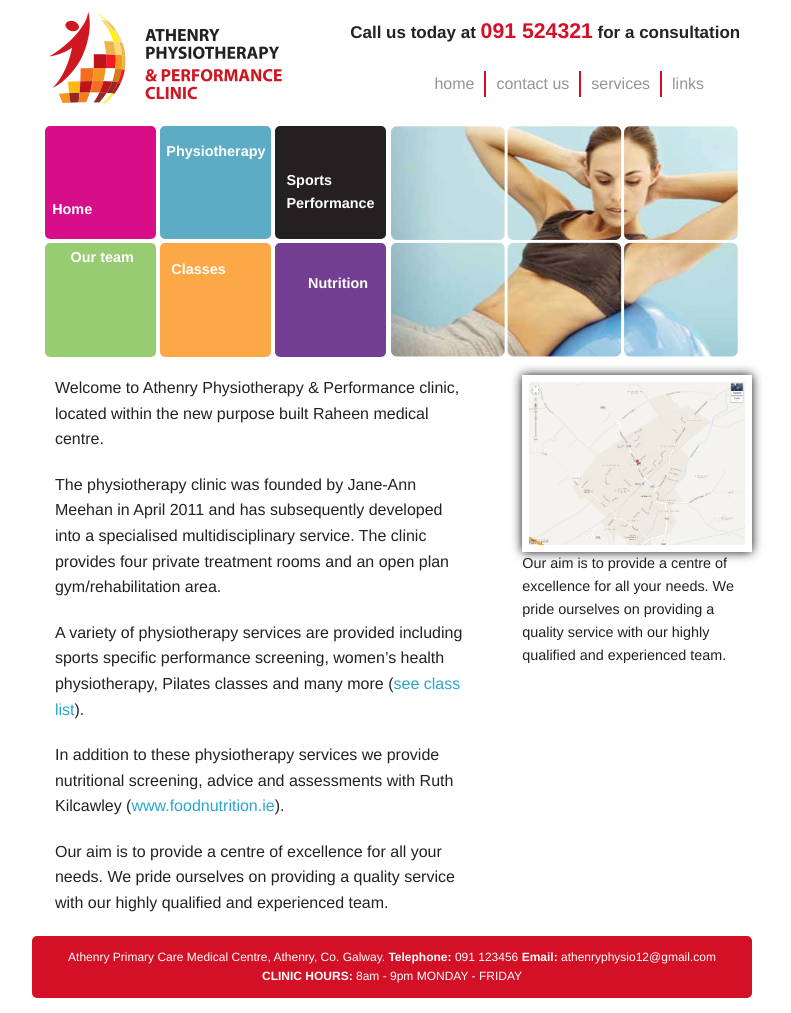
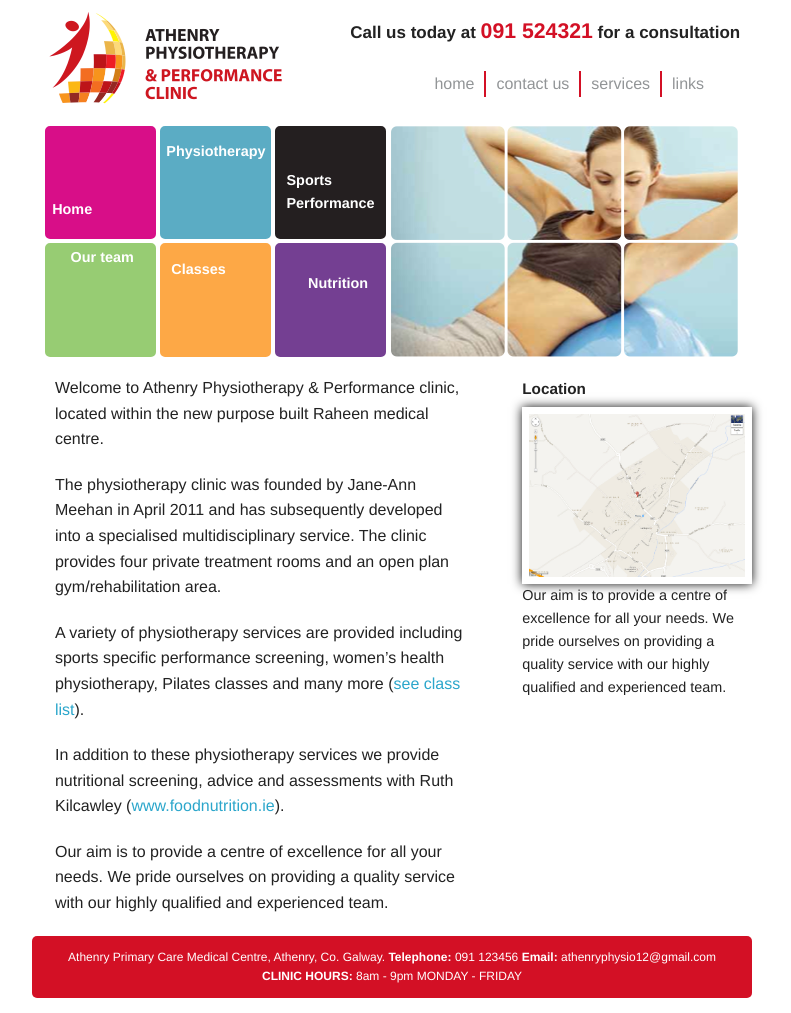
Before and after one commit to alanburke/athenryphysio, a Jekyll site: the page built from _posts/0001-01-01-index.md, in a window 1280 px wide. Shown: the whole page, without its empty margins (248-1039 px from the left). Built offline with Jekyll 4.4.1, drawn with Linux system fonts in a browser that asks for light colours; nearby versions of some CDN libraries; Markdown is read by kramdown in place of the engine named in the settings.

Commit message:
Wrap aside image in a link

```diff
--- a/_layouts/home.html
+++ b/_layouts/home.html
@@ -7,11 +7,15 @@
     {{ content }}
   </section>
 <aside>
+  <h3>{{ page.aside_header }} </h3>
   {% if page.image %}
-  <figure>
-    <img src="/media/{{ page.image }}" />
-  </figure>
+  <a href="{{ page.modal_url }}" data-reveal-id="popModal">
+    <figure>
+      <img src="/media/{{ page.image }}" />
+    </figure>
+  </a>
   {% endif %}
+
   <p> {{ page.aside }} </p>
 </aside>
 </main>
```
